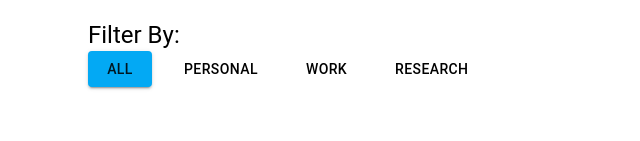
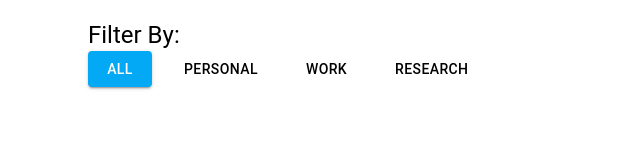
Before and after one commit to couvq/Portfolio-Site-V.2, a React (Create React App) app in the folder portfolio-site-v2/: page / in a window 1280 px wide. Shown: the part 2432-2573 px from the top of the page, without its empty margins (0-640 px from the left). Built offline with nearby package versions, Linux system fonts and the light colour scheme.

Commit message:
active buttons now have white text for contrast

```diff
--- a/portfolio-site-v2/src/components/Projects/Projects.js
+++ b/portfolio-site-v2/src/components/Projects/Projects.js
@@ -24,6 +24,7 @@ const Projects = () => {
       <Typography variant="h5">Filter By: </Typography>
       <Stack direction="row" spacing={2}>
         <Button
+          sx={active === "All"? {color: '#fff'} : ""}
           variant={active === "All" ? "contained" : ""}
           onClick={() => {
             setActive("All");
@@ -32,6 +33,7 @@ const Projects = () => {
           All
         </Button>
         <Button
+          sx={active === "Personal"? {color: '#fff'} : ""}
           variant={active === "Personal" ? "contained" : ""}
           onClick={() => {
             setActive("Personal");
@@ -40,6 +42,7 @@ const Projects = () => {
           Personal
         </Button>
         <Button
+          sx={active === "Work"? {color: '#fff'} : ""}
           variant={active === "Work" ? "contained" : ""}
           onClick={() => {
             setActive("Work");
@@ -48,6 +51,7 @@ const Projects = () => {
           Work
         </Button>
         <Button
+          sx={active === "Research"? {color: '#fff'} : ""}
           variant={active === "Research" ? "contained" : ""}
           onClick={() => {
             setActive("Research");
```
